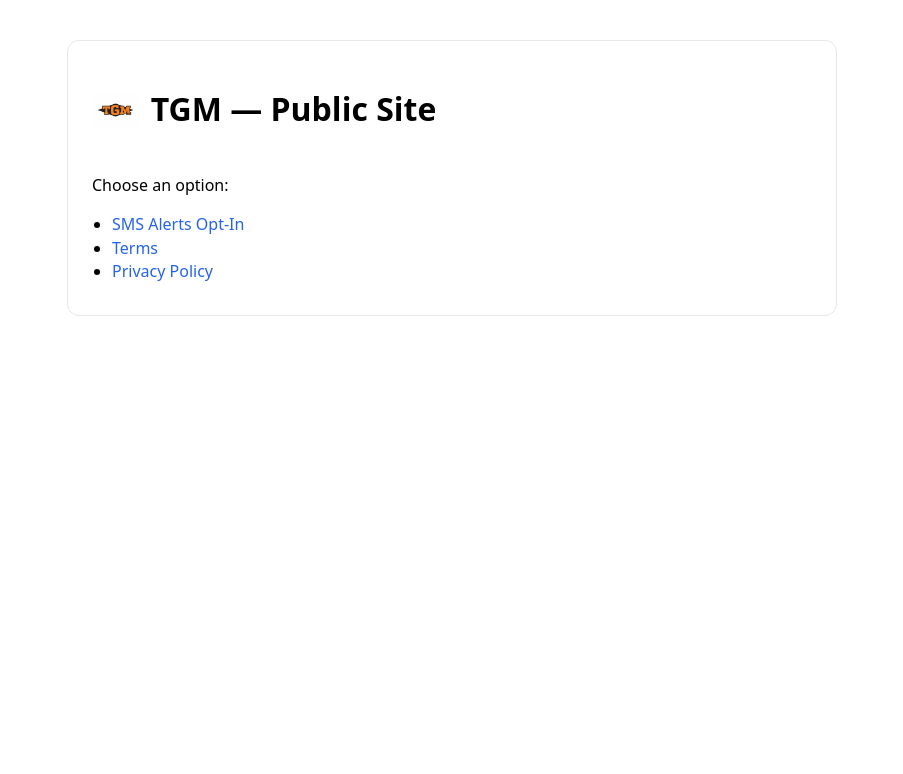
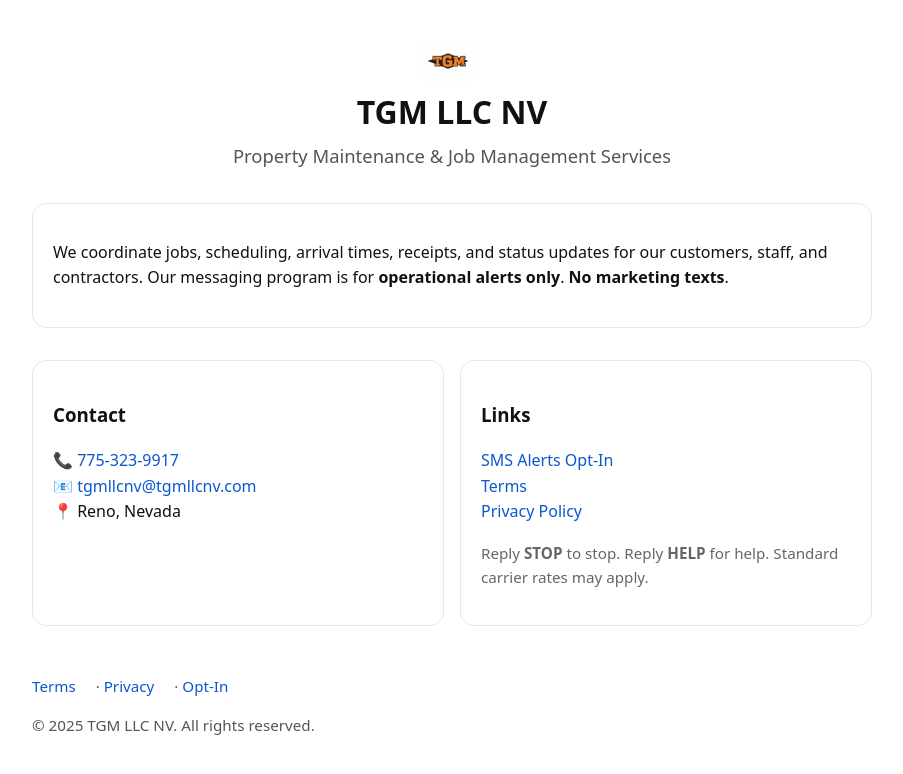
Before and after one commit to tgmllcnv/tgm-public, a plain HTML site: page index.html in a window 1280 px wide. Shown: the whole page, without its empty margins (188-1091 px from the left). Drawn offline with Linux system fonts and the light colour scheme.

Commit message:
Update index.html

```diff
--- a/index.html
+++ b/index.html
@@ -1,25 +1,73 @@
-<!doctype html>
-<meta charset="utf-8">
-<meta name="viewport" content="width=device-width,initial-scale=1">
-<title>TGM Public</title>
-<style>
-  body{font:16px system-ui,-apple-system,Segoe UI,Roboto,Helvetica,Arial,sans-serif;margin:40px;line-height:1.45}
-  .card{max-width:720px;margin:auto;padding:24px;border:1px solid #e5e7eb;border-radius:12px}
-  header{display:flex;align-items:center;gap:12px;margin-bottom:20px}
-  img{height:36px}
-  ul{margin:0 0 8px 0;padding-left:20px}
-  a{color:#2563eb;text-decoration:none} a:hover{text-decoration:underline}
-</style>
-<div class="card">
-  <header>
-    <img src="./logo.png" alt="TGM LLC logo">
-    <h1>TGM — Public Site</h1>
-  </header>
+<!DOCTYPE html>
+<html lang="en">
+<head>
+  <meta charset="UTF-8">
+  <meta name="viewport" content="width=device-width, initial-scale=1">
+  <title>TGM LLC NV – Property Maintenance & Job Management</title>
+  <link rel="icon" href="logo.png">
+  <style>
+    :root { --fg:#111; --muted:#555; --bg:#fff; --max:880px }
+    * { box-sizing:border-box }
+    body { margin:0; font-family:system-ui,-apple-system,Segoe UI,Roboto,Arial,sans-serif; color:var(--fg); background:var(--bg); line-height:1.6 }
+    .wrap { max-width:var(--max); margin:2.5rem auto; padding:0 1.25rem }
+    header { text-align:center; margin-bottom:2rem }
+    header img { height:42px; vertical-align:middle; margin-right:.5rem }
+    h1 { margin:.25rem 0 .25rem }
+    h2 { margin:.25rem 0 1rem; font-weight:500; color:var(--muted); font-size:1.15rem }
+    .card { border:1px solid #e5e7eb; border-radius:14px; padding:1.25rem; margin:1rem 0; background:#fff }
+    .grid { display:grid; gap:1rem }
+    @media(min-width:700px){ .grid{ grid-template-columns:1fr 1fr } }
+    nav a { margin-right:1rem }
+    a { color:#0b57d0; text-decoration:none }
+    a:hover { text-decoration:underline }
+    footer { margin-top:2rem; color:var(--muted); font-size:.95rem }
+  </style>
+</head>
+<body>
+  <div class="wrap">
+    <header>
+      <img src="logo.png" alt="TGM logo">
+      <h1>TGM LLC NV</h1>
+      <h2>Property Maintenance & Job Management Services</h2>
+    </header>
 
-  <p>Choose an option:</p>
-  <ul>
-    <li><a href="./sms-opt-in.html">SMS Alerts Opt-In</a></li>
-    <li><a href="./terms.html">Terms</a></li>
-    <li><a href="./privacy.html">Privacy Policy</a></li>
-  </ul>
-</div>
+    <div class="card">
+      <p>
+        We coordinate jobs, scheduling, arrival times, receipts, and status updates for our customers, staff, and contractors.
+        Our messaging program is for <strong>operational alerts only</strong>. <strong>No marketing texts</strong>.
+      </p>
+    </div>
+
+    <div class="grid">
+      <div class="card">
+        <h3>Contact</h3>
+        <p>
+          📞 <a href="tel:+17753239917">775-323-9917</a><br>
+          📧 <a href="mailto:tgmllcnv@tgmllcnv.com">tgmllcnv@tgmllcnv.com</a><br>
+          📍 Reno, Nevada
+        </p>
+      </div>
+      <div class="card">
+        <h3>Links</h3>
+        <p>
+          <a href="sms-opt-in.html">SMS Alerts Opt-In</a><br>
+          <a href="terms.html">Terms</a><br>
+          <a href="privacy.html">Privacy Policy</a>
+        </p>
+        <p class="muted" style="color:#666;font-size:.95rem">
+          Reply <strong>STOP</strong> to stop. Reply <strong>HELP</strong> for help. Standard carrier rates may apply.
+        </p>
+      </div>
+    </div>
+
+    <footer>
+      <nav>
+        <a href="terms.html">Terms</a> ·
+        <a href="privacy.html">Privacy</a> ·
+        <a href="sms-opt-in.html">Opt-In</a>
+      </nav>
+      <p>© 2025 TGM LLC NV. All rights reserved.</p>
+    </footer>
+  </div>
+</body>
+</html>
```
